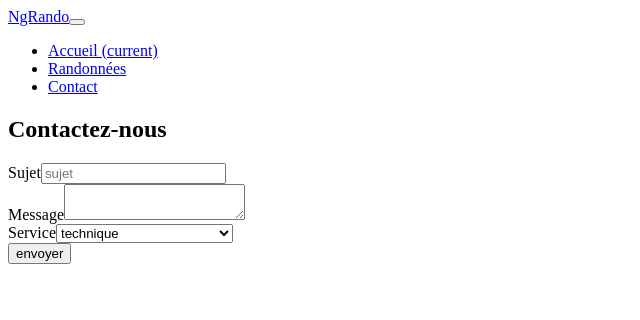
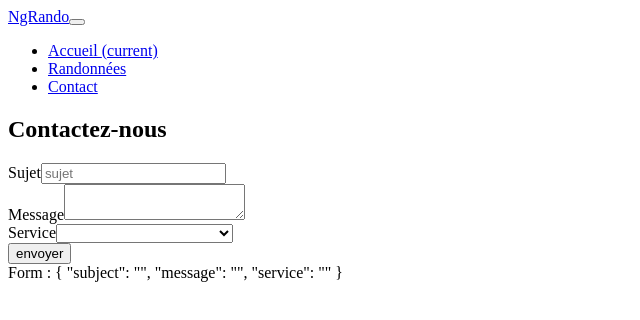
Before and after one commit to ralexandre75/angular-rando, an Angular app: page /contact in a window 1280 px wide. Shown: the top 320 px of the page, without its empty margins (0-640 px from the left). Built offline with nearby package versions, Linux system fonts and the light colour scheme.

Commit message:
Valider les champs de notre formulaire

```diff
--- a/src/app/contact/contact-us.component.html
+++ b/src/app/contact/contact-us.component.html
@@ -1,9 +1,11 @@
 <h2>Contactez-nous</h2>
 
-<form>
+<form #form="ngForm">
     <div class="form-group">
         <label for="subject">Sujet</label>
         <input  type="text"
+                name="subject"
+                ngModel
                 class="form-control"
                 placeholder="sujet"
                 id="subject">
@@ -12,6 +14,8 @@
     <div class="form-group">
         <label for="message">Message</label>
         <textarea  type="text"
+                name="message"
+                ngModel
                 class="form-control"
                 id="message">
         </textarea>
@@ -19,7 +23,10 @@
 
     <div class="form-group">
         <label for="service">Service</label>
-        <select name="" class="form-control" id="service">
+        <select name="service"
+                ngModel
+                class="form-control"
+                id="service">
             <option value="tech">technique</option>
             <option value="sales">commercial</option>
             <option value="guide">guide moyenne montagne</option>
@@ -29,3 +36,5 @@
     <button type="submit" class="btn btn-default">envoyer</button>
 
 </form>
+
+Form : {{ form.value | json }}
```
